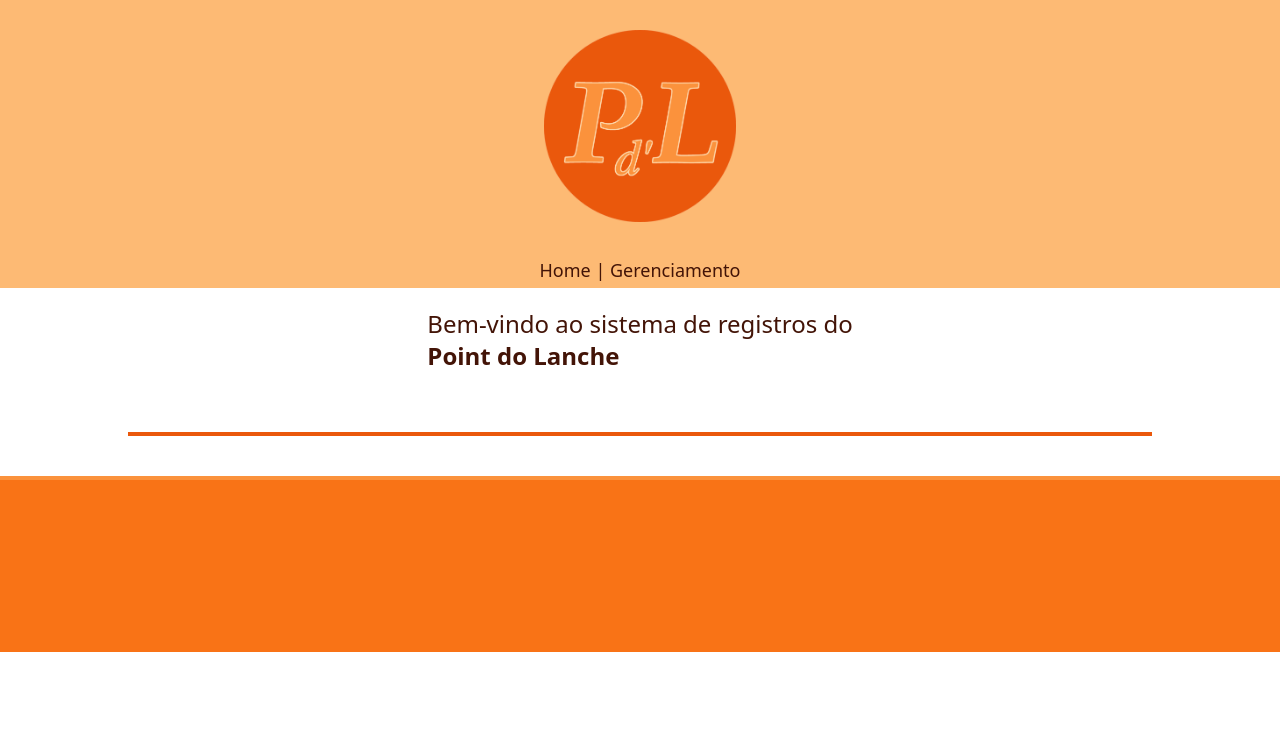
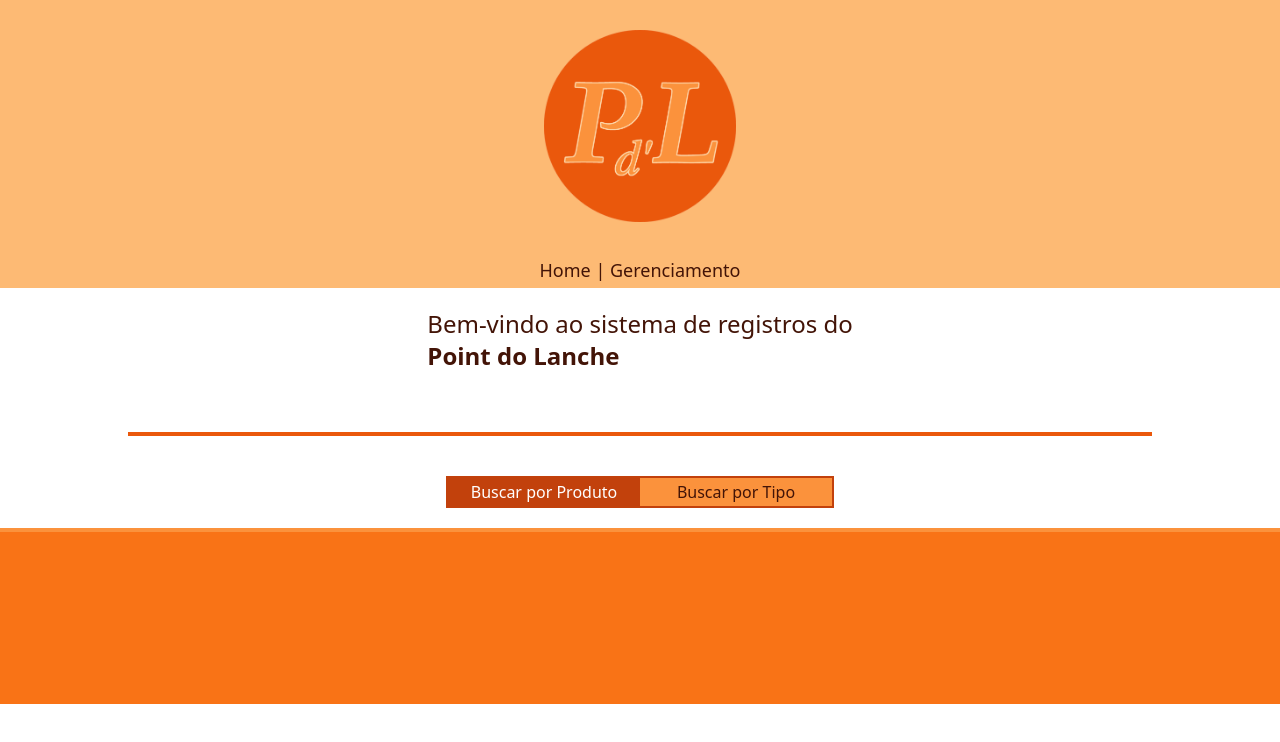
Before and after one commit to DaviFaustino/product-registration-system-frontend, a Vue app: page /#/ in a window 1280 px wide. Shown: the top 742 px of the page. Built offline with nearby package versions, Linux system fonts and the light colour scheme.

Commit message:
feat: criar o esqueleto da area de busca da home

```diff
--- a/src/views/HomeView.vue
+++ b/src/views/HomeView.vue
@@ -1,5 +1,51 @@
+<script setup>
+import BotaoOption from '../components/BotaoOptionView.vue';
+import { ref } from 'vue';
+
+const bProdutoAtivo = ref(true);
+
+function exibirOption(optionId) {
+   if ((optionId === 'busca-tipo' & bProdutoAtivo.value === false) || (optionId === 'busca-produto' & bProdutoAtivo.value === true)) {
+      return;
+   }
+
+   const options = document.getElementsByClassName("option");
+   for (let index = 0; index < options.length; index++) {
+         options.item(index).classList.add("hidden");
+   }
+
+   document.getElementById(optionId).classList.remove("hidden");
+
+   bProdutoAtivo.value = !bProdutoAtivo.value;
+}
+
+</script>
+
 <template>
-    <h2 class="my-5 text-lg md:text-2xl text-orange-950">Bem-vindo ao sistema de registros do <br><strong>Point do Lanche</strong></h2>
+   <h2 class="my-5 text-lg md:text-2xl text-orange-950">Bem-vindo ao sistema de registros do <br><strong>Point do
+         Lanche</strong></h2>
 
-    <div class="h-1 w-4/5 bg-orange-600 my-10"></div>
+   <div class="h-1 w-4/5 bg-orange-600 my-10"></div>
+
+   <div class="mb-5 border-2 border-orange-700">
+      <BotaoOption @clique="exibirOption" buttonText="Buscar por Produto" optionId="busca-produto" :class="[ bProdutoAtivo ? 'botao-op-sel' : 'botao-op' ]"/>
+      <BotaoOption @clique="exibirOption" buttonText="Buscar por Tipo" optionId="busca-tipo" :class="[ bProdutoAtivo ? 'botao-op' : 'botao-op-sel' ]"/>
+   </div>
+
+   <div>
+      <div id="busca-tipo" class="option hidden">
+      </div>
+
+      <div id="busca-produto" class="option"></div>
+   </div>
 </template>
+
+<style scoped>
+.botao-op {
+   @apply h-7 w-48 bg-orange-400 text-orange-950;
+}
+
+.botao-op-sel {
+   @apply h-7 w-48 bg-orange-700 text-white;
+}
+</style>
```
